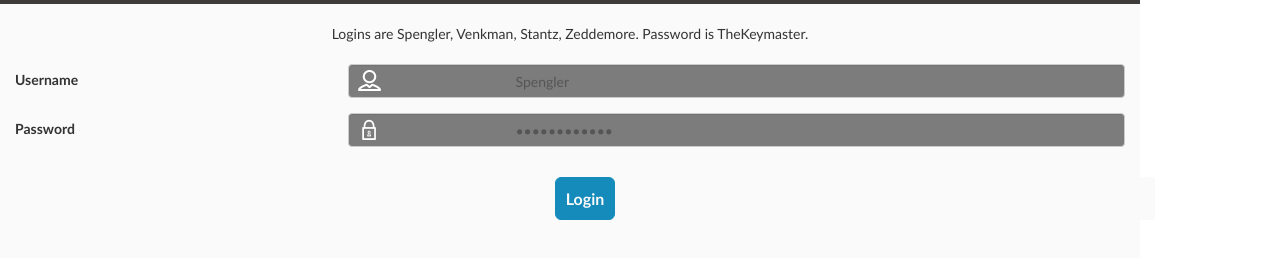
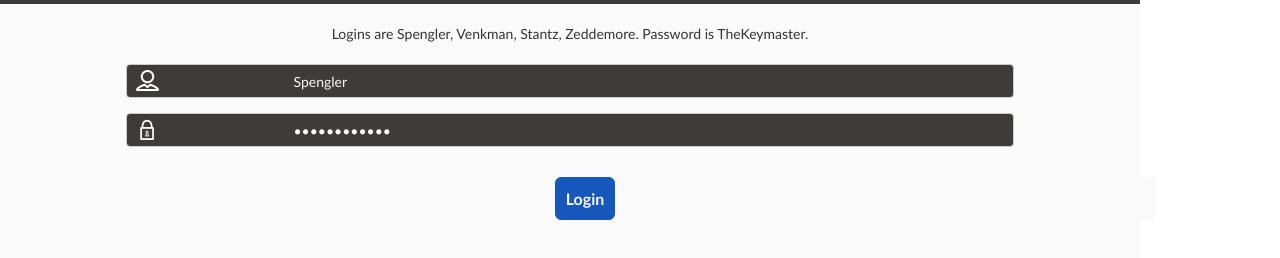
Before and after one commit to feedhenry-sample-apps/team-to-do-backbone-project-client, a plain HTML site: page client/default/index.html in a window 1280 px wide. Shown: the part 78-336 px from the top of the page. Drawn offline with Linux system fonts and the light colour scheme.

Commit message:
styling changes

```diff
--- a/client/default/css/styles.css
+++ b/client/default/css/styles.css
@@ -33,6 +33,7 @@ input,textarea,select{
 .container-view {
     padding-left:15px;
     padding-right:15px;
+    text-align: justify;
 }
 
 /****************************Menu****************************/
@@ -185,7 +186,7 @@ textarea{
     width:28%
 }
 
-#loginform .input-field {
+#loginform .input-field-login {
     padding-left: 15%;
 }
 
@@ -259,18 +260,26 @@ textarea{
     width:70%;
 }
 
+.input-field-login {
+    width: 80%;
+    margin-left: auto;
+    margin-right: auto;
+}
+
 select.input-field{
     width:70%;
 }
 
 #username {
-    background: url(../images/user.png) rgba(0,0,0,.5);
+    background: url(../images/user.png) #3d3c3a;
     background-repeat: no-repeat;
+    color: #fafafa;
 }
 
 #password {
-    background: url(../images/lock.png) rgba(0,0,0,.5);
+    background: url(../images/lock.png) #3d3c3a;
     background-repeat: no-repeat;
+    color: #fafafa;
 }
 
 #confirmLocation {
--- a/client/default/js/templates/login.html
+++ b/client/default/js/templates/login.html
@@ -22,15 +22,15 @@
             <form id="loginform" name="loginform" role="form" style="text-align:left; margin: 0 auto;">
                 <div class="row-fluid">
                     <div class="form-group">
-                        <label for="username" class="pull-left">Username</label>
-                        <input type="text" name="username" id="username" class=" input-field form-control pull-right" required="required" value="Spengler">
+                      <!--   <label for="username" class="pull-left">Username</label> -->
+                        <input type="text" name="username" id="username" class=" input-field-login form-control" required="required" value="Spengler">
                     </div>
                     <div class="clearfix"></div>
                 </div>
                 <div class="row-fluid">
                     <div class="form-group">
-                        <label for="password" class="pull-left">Password</label>
-                        <input type="password" name="password" id="password"  class="input-field form-control pull-right"required="required" value="TheKeymaster">
+                        <!-- <label for="password" class="pull-left">Password</label> -->
+                        <input type="password" name="password" id="password"  class="input-field-login form-control"required="required" value="TheKeymaster">
                     </div>
                     <div class="clearfix"></div>
                 </div>
```
Also changed, not shown: client/default/bootstrap/css/bootstrap.css, client/default/bootstrap/css/bootstrap.min.css.
